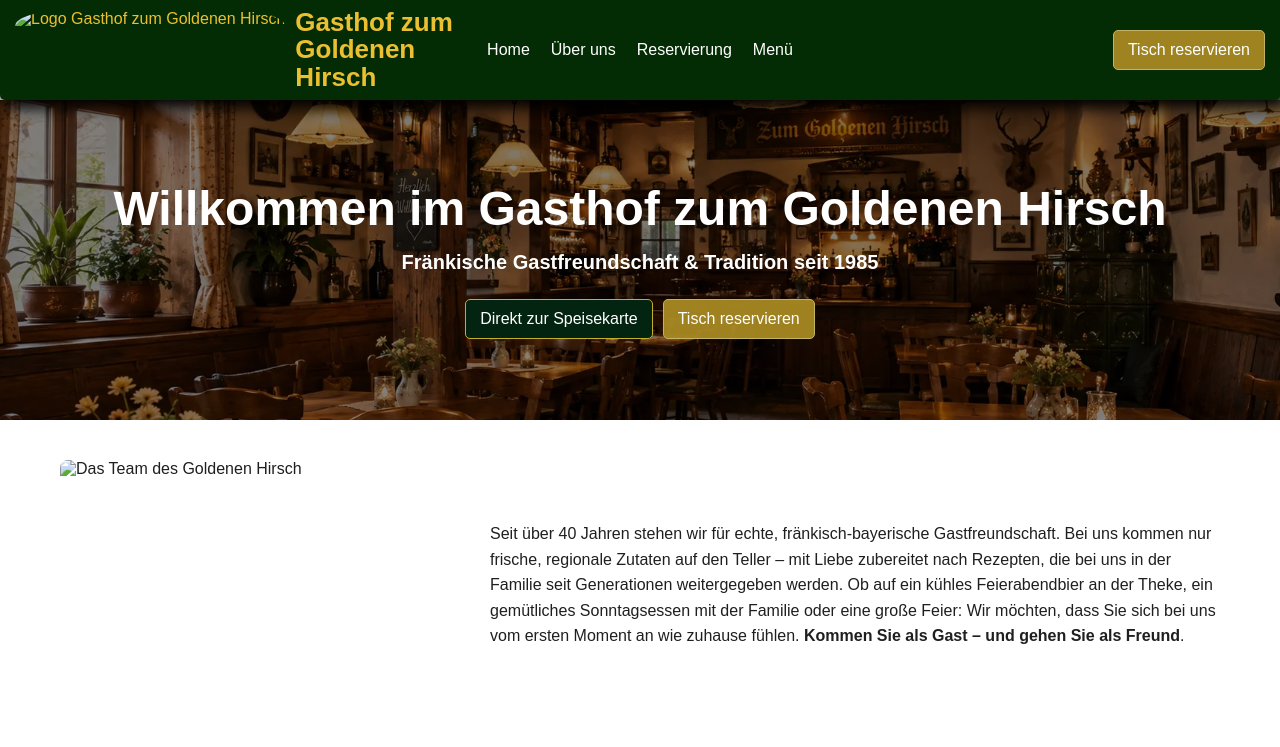
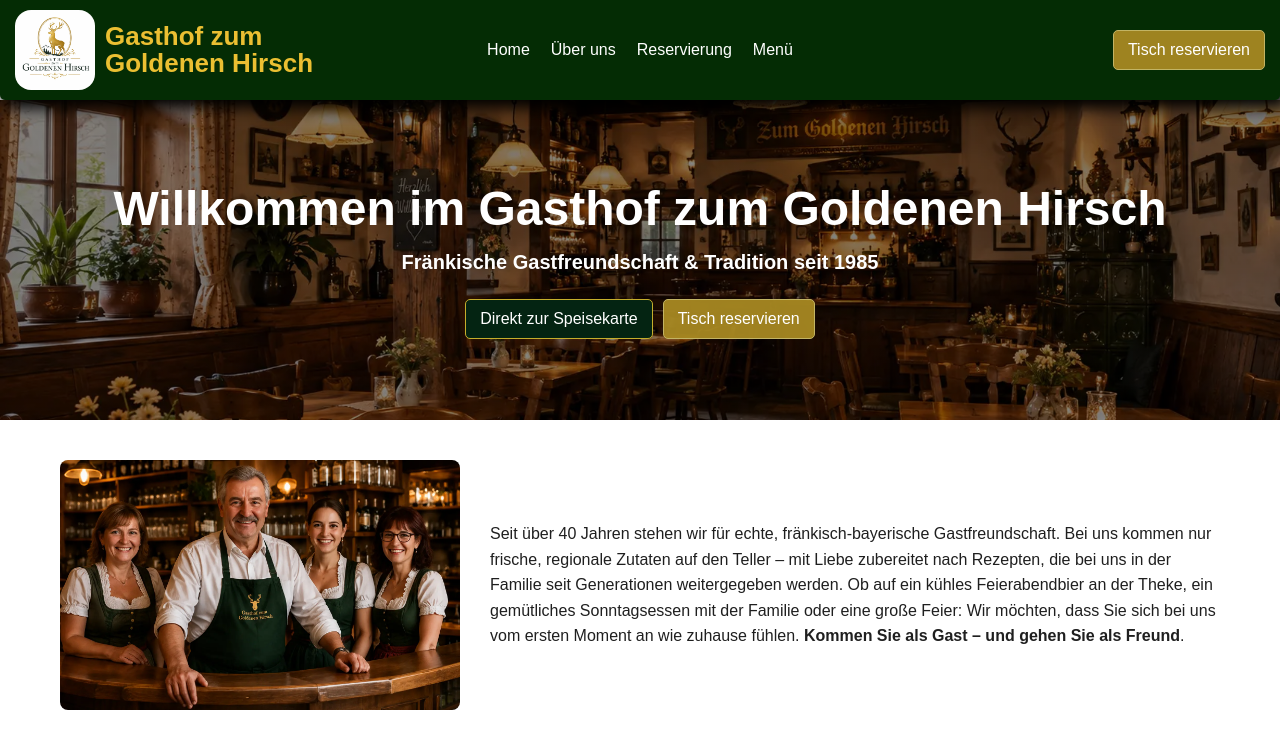
Before and after one commit to AxelDeveloperfullstack/Restaurant_Goldener_Hirsch, a plain HTML site: page index.html in a window 1280 px wide. Shown: the top 747 px of the page. Drawn offline with Linux system fonts and the light colour scheme; the site is published under a folder, as on GitHub Pages, so addresses that start at the root find nothing.

Commit message:
Anpassung des Pfades von 2 index img

```diff
--- a/index.html
+++ b/index.html
@@ -17,7 +17,7 @@
     <header>
       <div id="headerLogo">
         <img
-          src="/assets/images/Gasthof zum Goldenen Hirsch - Logo.webp"
+          src="assets/images/Gasthof zum Goldenen Hirsch - Logo.webp"
           alt="Logo Gasthof zum Goldenen Hirsch"
         />
 
@@ -82,7 +82,7 @@
         <div class="content-row">
           <div class="image-box">
             <img
-              src="/assets/images/Team.webp"
+              src="assets/images/Team.webp"
               alt="Das Team des Goldenen Hirsch"
             />
           </div>
```
